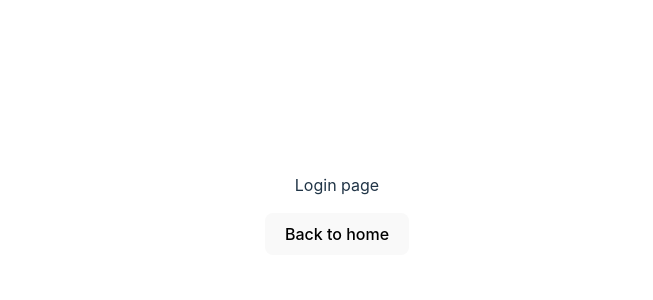
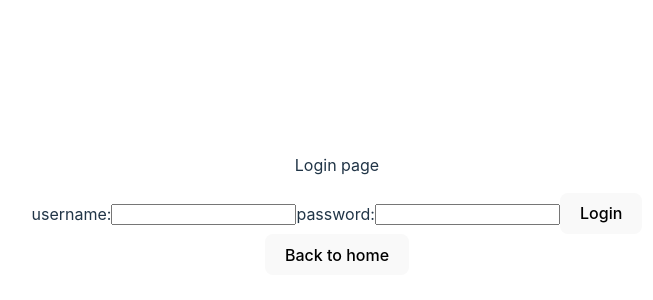
Before and after one commit to takacsvilmos/AdvancedModuleProject, a React (Vite) app in the folder Frontend/: page /login in a window 1280 px wide. Shown: the part 194-494 px from the top of the page, without its empty margins (303-956 px from the left). Built offline with nearby package versions, Linux system fonts and the light colour scheme.

Commit message:
login screen inputs added

```diff
--- a/Frontend/src/Login.tsx
+++ b/Frontend/src/Login.tsx
@@ -10,6 +10,13 @@ const Login = () => {
     return (
         <div>
             <p>Login page</p>
+            <form action="">
+                <label htmlFor="username">username:</label>
+                <input name="username" type="text" />
+                <label htmlFor="password">password:</label>
+                <input name="password" type="text" />
+                <button>Login</button>
+            </form>
             <button onClick={handleClick}>Back to home</button>
         </div>
     );
```
